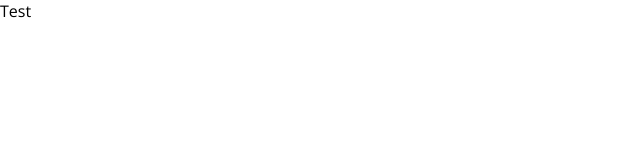
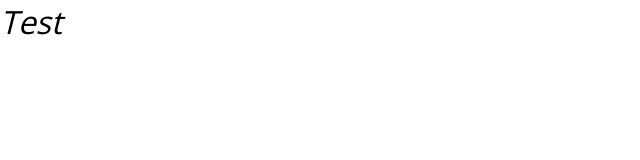
Before and after one commit to saitejamalladi/burger-builder, a React app: page / in a window 1280 px wide. Shown: the top 160 px of the page, without its empty margins (0-640 px from the left). Built offline with nearby package versions, Linux system fonts and the light colour scheme.

Commit message:
Testing changes

```diff
--- a/src/index.css
+++ b/src/index.css
@@ -2,4 +2,6 @@ body {
   margin: 0;
   padding: 0;
   font-family: "Open Sans", sans-serif;
+  font-style: italic;
+  font-size: xx-large;
 }
```
